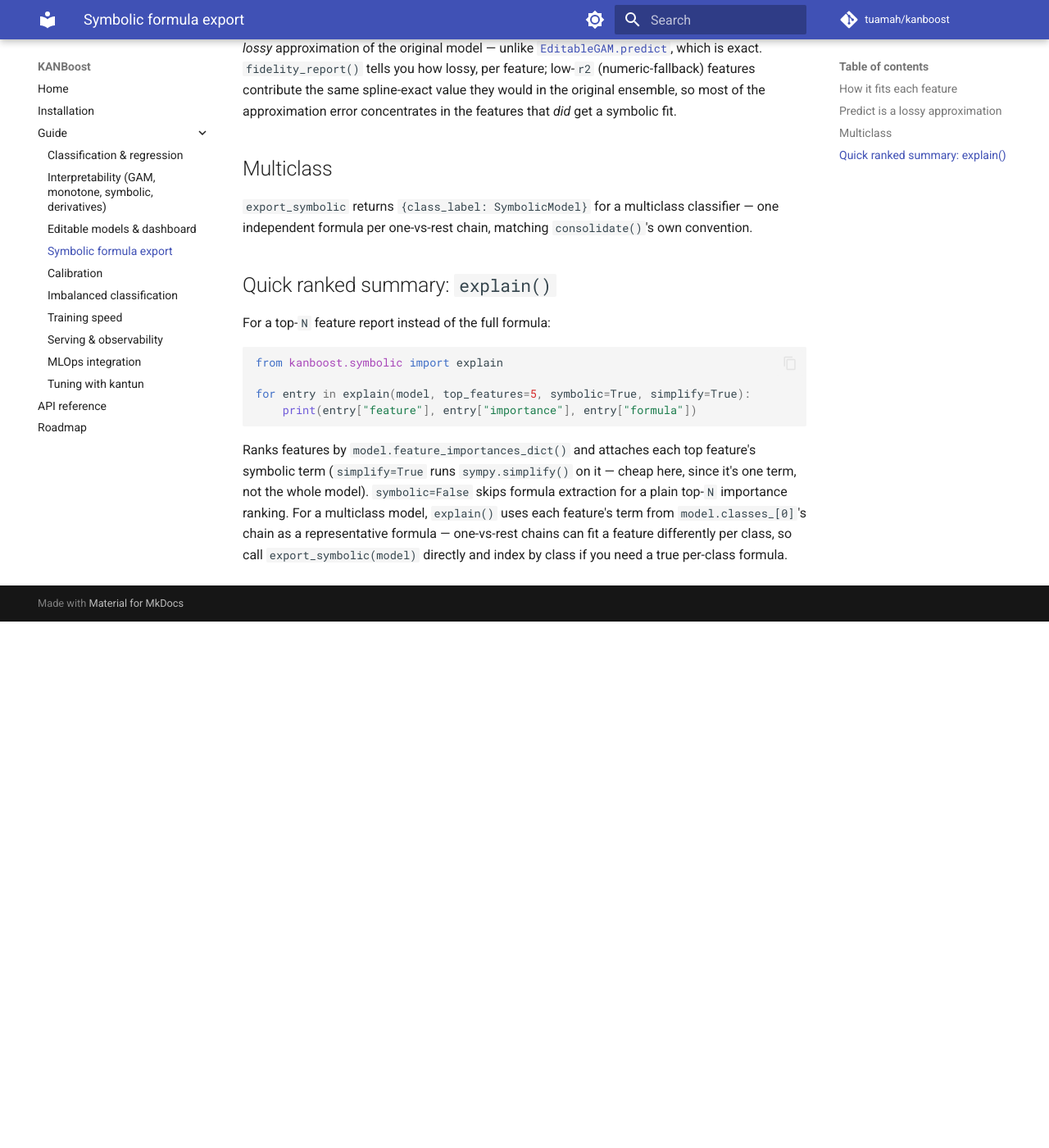
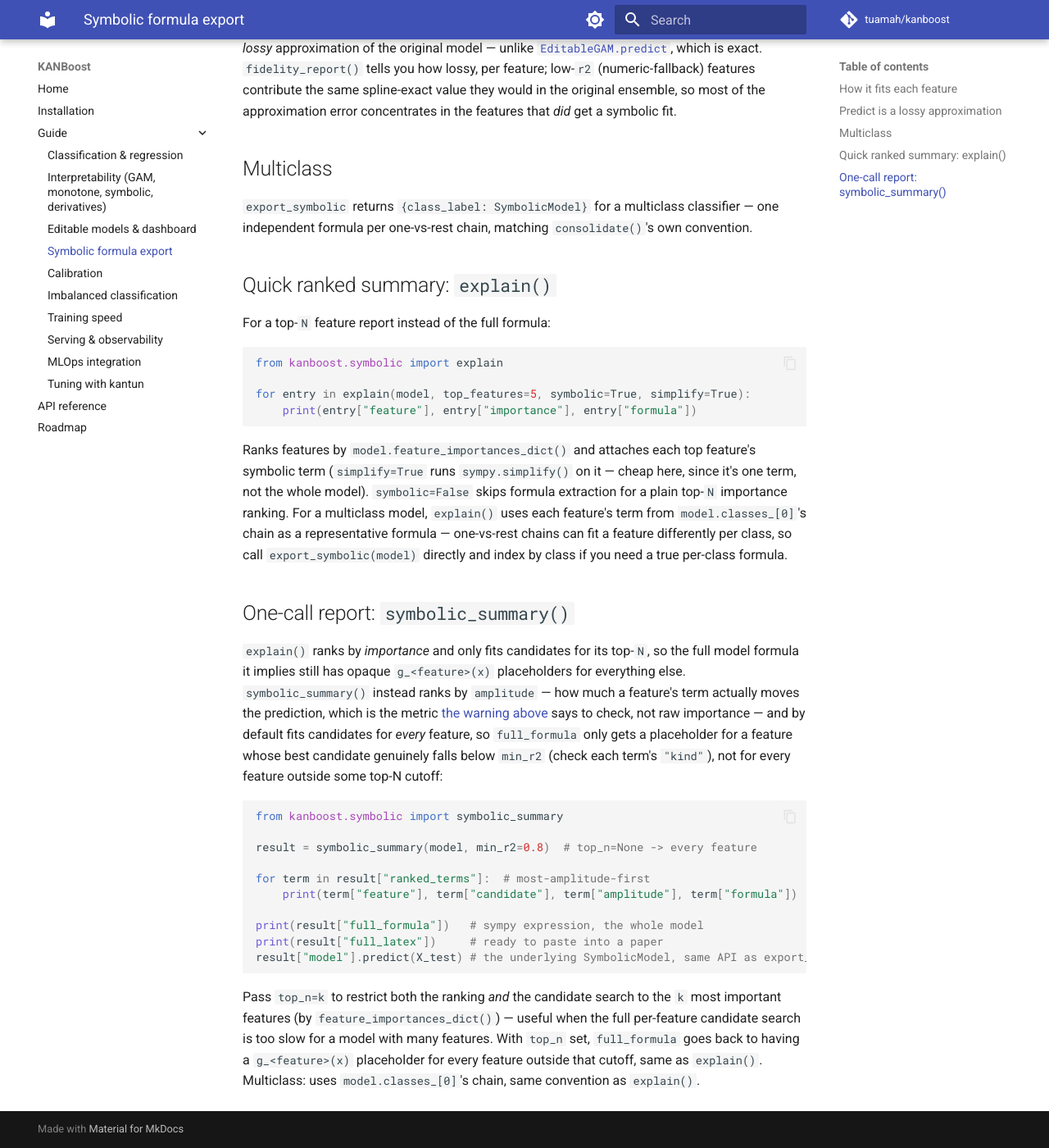
Before and after one commit to tuamah/kanboost, an MkDocs documentation site: the page built from docs/guide/symbolic-export.md, in a window 1280 px wide and 1400 px high, scrolled down 1112 px. Shown: the whole window at 82% size. Built offline with MkDocs 1.6.1 and Material for MkDocs 9.7.7, drawn with Linux system fonts in a browser that asks for light colours; comment, search, counter and statistics services are not loaded; before the commit the page ends 1870 px from its top, so only the background shows below that.

Commit message:
Add kanboost.symbolic.symbolic_summary(), a one-call full-formula report (v0.0.19)
One call ranks features by amplitude (not raw importance), fits a
closed-form candidate for every feature by default (not just a top-N
cutoff), and returns each term's equation plus the whole model's
combined equation -- motivated by manually reconstructing this same
report while exploring a real benchmark model in a notebook.

Fixed a real bug caught by tests before shipping: top_n restricted only
the candidate search, while ranked_terms still listed every feature
regardless. Also addressed review nits: reject top_n < 1 instead of
silently misbehaving, and stop overclaiming "no placeholders" in docs
when a feature genuinely fits nothing above min_r2.

Co-Authored-By: Claude Sonnet 5 <noreply@anthropic.com>

````diff
--- a/docs/api.md
+++ b/docs/api.md
@@ -38,7 +38,7 @@ Key constructor parameters: `n_estimators`, `learning_rate`, `kan_hidden`,
 | `kanboost.logging_utils` | none | stdlib logging wrapper |
 | `kanboost.serving` | `kanboost[api]` | FastAPI serving layer |
 | `kanboost.editing` | none | `consolidate()` / `EditableGAM` |
-| `kanboost.symbolic` | `sympy` (core dependency) | `export_symbolic()` / `SymbolicModel` |
+| `kanboost.symbolic` | `sympy` (core dependency) | `export_symbolic()` / `explain()` / `symbolic_summary()` / `SymbolicModel` |
 | `kanboost.calibration` | none | `calibrate()` / `CalibratedKANBoost` (Platt/isotonic) |
 | `kanboost.experimental` | none (needs `scipy`) | `suggest_constraints`, `audit_monotonicity`, `symbolic_export`, `predict_interval`, `explain_row`, `dashboard_html` |
 | `kanboost.dashboard` | `kanboost[dashboard]` | Interactive Streamlit app |
--- a/docs/guide/symbolic-export.md
+++ b/docs/guide/symbolic-export.md
@@ -85,3 +85,36 @@ feature's term from `model.classes_[0]`'s chain as a representative
 formula — one-vs-rest chains can fit a feature differently per class,
 so call `export_symbolic(model)` directly and index by class if you
 need a true per-class formula.
+
+## One-call report: `symbolic_summary()`
+
+`explain()` ranks by *importance* and only fits candidates for its
+top-`N`, so the full model formula it implies still has opaque
+`g_<feature>(x)` placeholders for everything else. `symbolic_summary()`
+instead ranks by `amplitude` — how much a feature's term actually moves
+the prediction, which is the metric [the warning above](#r-alone-doesnt-mean-a-term-matters)
+says to check, not raw importance — and by default fits candidates for
+*every* feature, so `full_formula` only gets a placeholder for a
+feature whose best candidate genuinely falls below `min_r2` (check each
+term's `"kind"`), not for every feature outside some top-N cutoff:
+
+```python
+from kanboost.symbolic import symbolic_summary
+
+result = symbolic_summary(model, min_r2=0.8)  # top_n=None -> every feature
+
+for term in result["ranked_terms"]:  # most-amplitude-first
+    print(term["feature"], term["candidate"], term["amplitude"], term["formula"])
+
+print(result["full_formula"])   # sympy expression, the whole model
+print(result["full_latex"])     # ready to paste into a paper
+result["model"].predict(X_test) # the underlying SymbolicModel, same API as export_symbolic()'s
+```
+
+Pass `top_n=k` to restrict both the ranking *and* the candidate search
+to the `k` most important features (by `feature_importances_dict()`) —
+useful when the full per-feature candidate search is too slow for a
+model with many features. With `top_n` set, `full_formula` goes back to
+having a `g_<feature>(x)` placeholder for every feature outside that
+cutoff, same as `explain()`. Multiclass: uses `model.classes_[0]`'s chain,
+same convention as `explain()`.
--- a/kanboost/__init__.py
+++ b/kanboost/__init__.py
@@ -10,7 +10,7 @@ from .classifier import KANBoostClassifier
 from .regressor import KANBoostRegressor
 from .metrics import classification_report_dict, print_classification_report
 
-__version__ = "0.0.18"
+__version__ = "0.0.19"
 __all__ = [
     "KANBoostClassifier",
     "KANBoostRegressor",
--- a/pyproject.toml
+++ b/pyproject.toml
@@ -4,7 +4,7 @@ build-backend = "setuptools.build_meta"
 
 [project]
 name = "kanboost"
-version = "0.0.18"
+version = "0.0.19"
 description = "Gradient boosting with Kolmogorov-Arnold Network (KAN) learners -- an interpretable alternative to tree-based boosting (XGBoost/LightGBM/CatBoost)."
 readme = "README.md"
 license = {file = "LICENSE"}
````
Also changed, not shown: README.md (+3 -1 lines), ROADMAP.md (+48 -0 lines), 2 other files.
